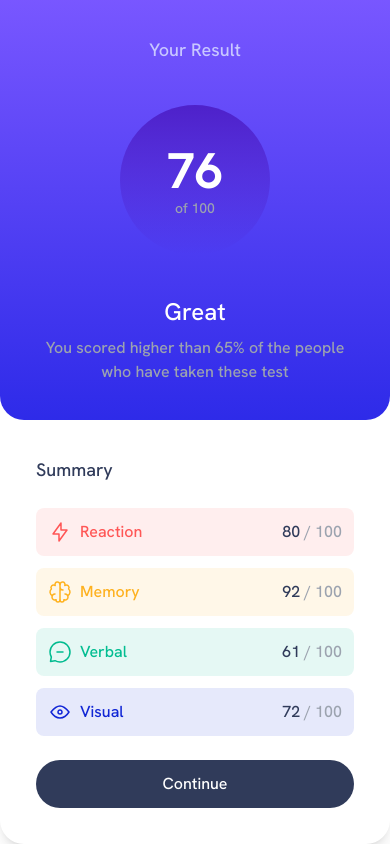
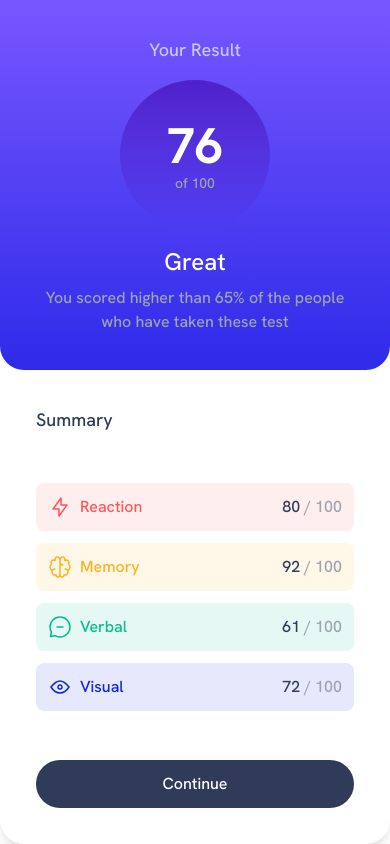
Before and after one commit to lucasfeklein/results-summary, a React (Vite) app: page / in a window 390 px wide. Built offline with nearby package versions, Linux system fonts and the light colour scheme.

Commit message:
make first div occupy less space for small device

```diff
--- a/src/App.jsx
+++ b/src/App.jsx
@@ -4,7 +4,7 @@ function App() {
   return (
     <div className="h-screen flex justify-center items-center">
       <div className="flex flex-col h-screen md:h-auto md:flex-row w-screen md:max-w-[610px] shadow-lg rounded-3xl">
-        <div className="flex-1 text-center flex flex-col justify-between items-center gap-6 bg-gradient-to-t from-light-royal-blue to-light-slate-blue p-9 rounded-b-3xl md:rounded-3xl">
+        <div className="md:flex-1 text-center flex flex-col md:justify-between items-center gap-4 md:gap-6 bg-gradient-to-t from-light-royal-blue to-light-slate-blue p-9 rounded-b-3xl md:rounded-3xl">
           <h1 className="text-secondary text-lg">Your Result</h1>
           <div className="border border-none rounded-full h-[150px] w-[150px] flex flex-col justify-center bg-gradient-to-t from-persian-blue to-violet-blue">
             <p className="text-white text-[50px] font-bold leading-[55px]">
```
